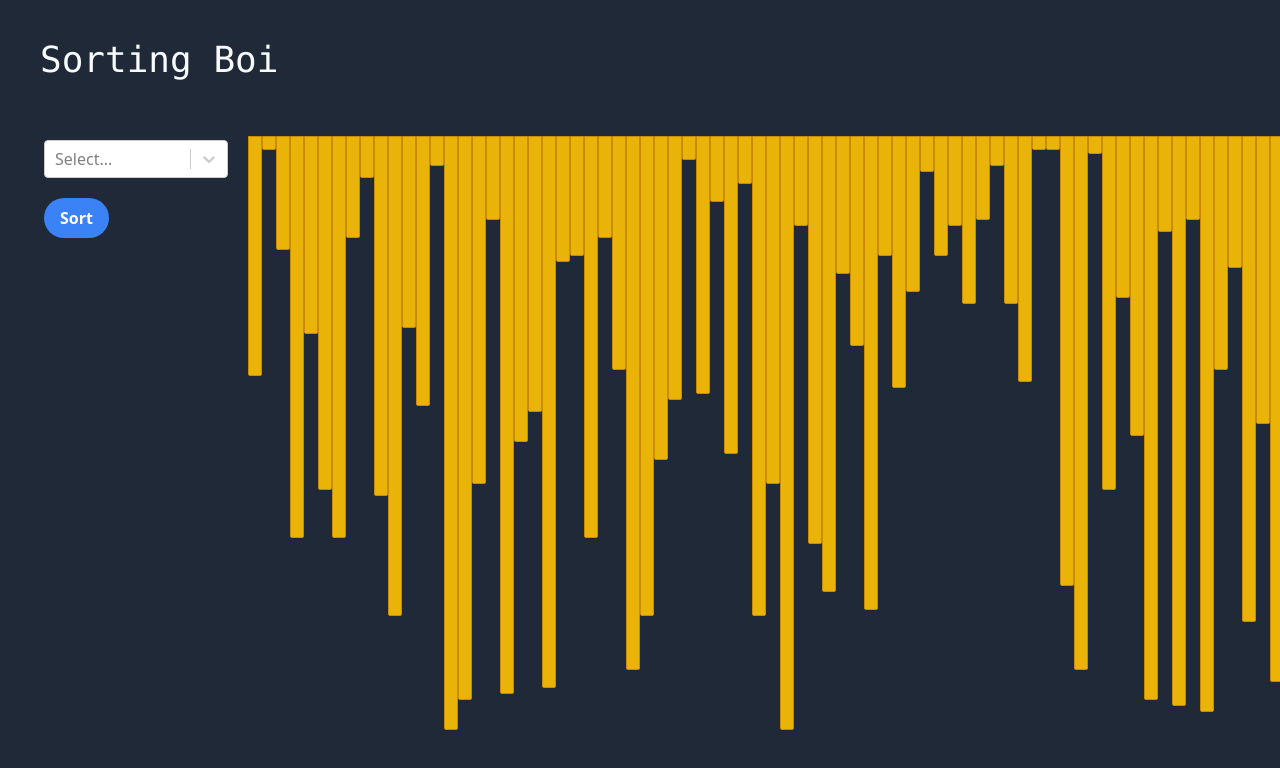
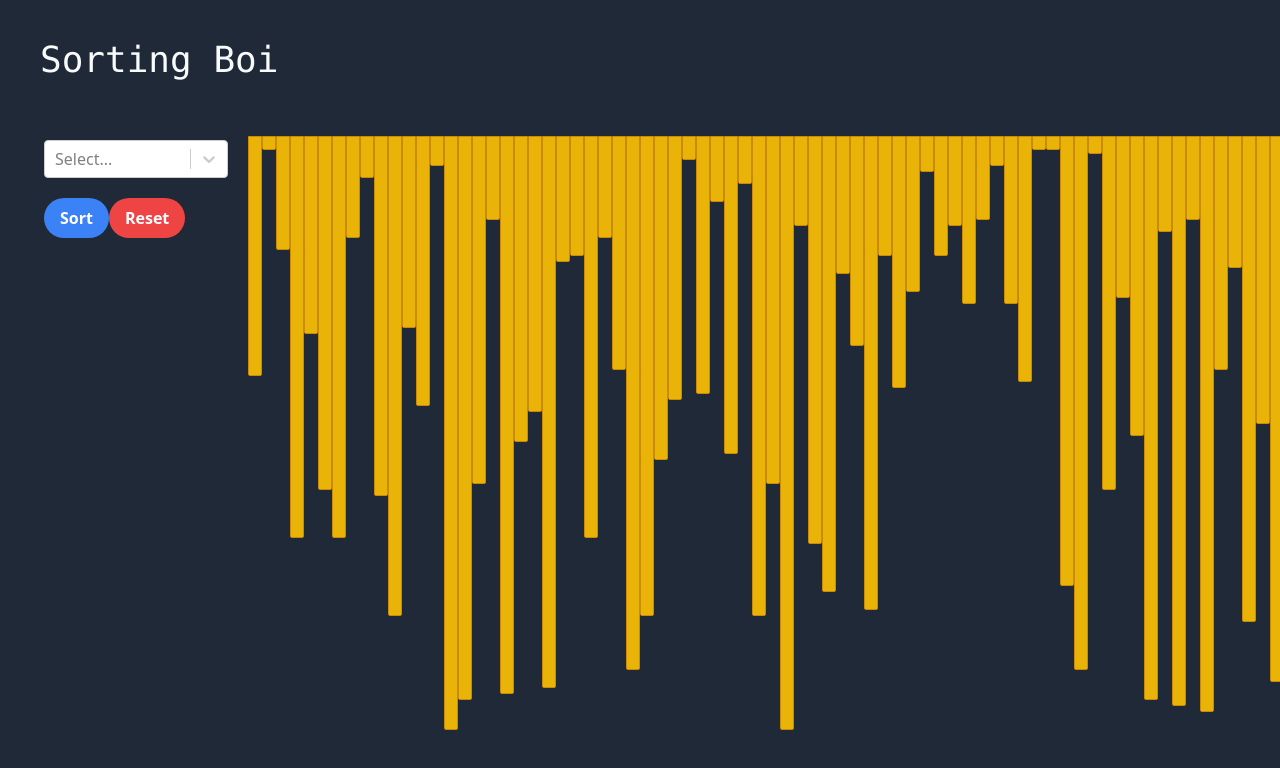
Before and after one commit to h3x4g0ns/sorting-boi, a React (Create React App) app: page / in a window 1280 px wide. Shown: the top 768 px of the page. Built offline with nearby package versions, Linux system fonts and the light colour scheme.

Commit message:
added box for reset button, need to link

```diff
--- a/src/App.js
+++ b/src/App.js
@@ -24,6 +24,12 @@
     this.setState({startSorting: true});
   }
 
+  triggerReset = () => {
+    console.log("reset");
+    this.setState({startSorting: false});
+    this.forceUpdate();
+  }
+
   render() {
     return (
       <div className="bg-gray-800 h-screen">
@@ -39,6 +45,10 @@
                     onClick={this.triggerSorting}>
               Sort
             </button>
+            <button className="bg-red-500 hover:bg-red-700 text-white mt-5 font-bold py-2 px-4 rounded-full"
+                    onClick={this.triggerReset}>
+              Reset
+            </button>
           </div>
           <div className="pr-10 w-5/6 mr-2">
             <Visualizer algo={this.state.algo}
--- a/src/Visualizer.js
+++ b/src/Visualizer.js
@@ -11,8 +11,6 @@
       max: 100
     };
   }
-
-  componentWil
 
   componentDidMount() {
     this.generateArray();
```
